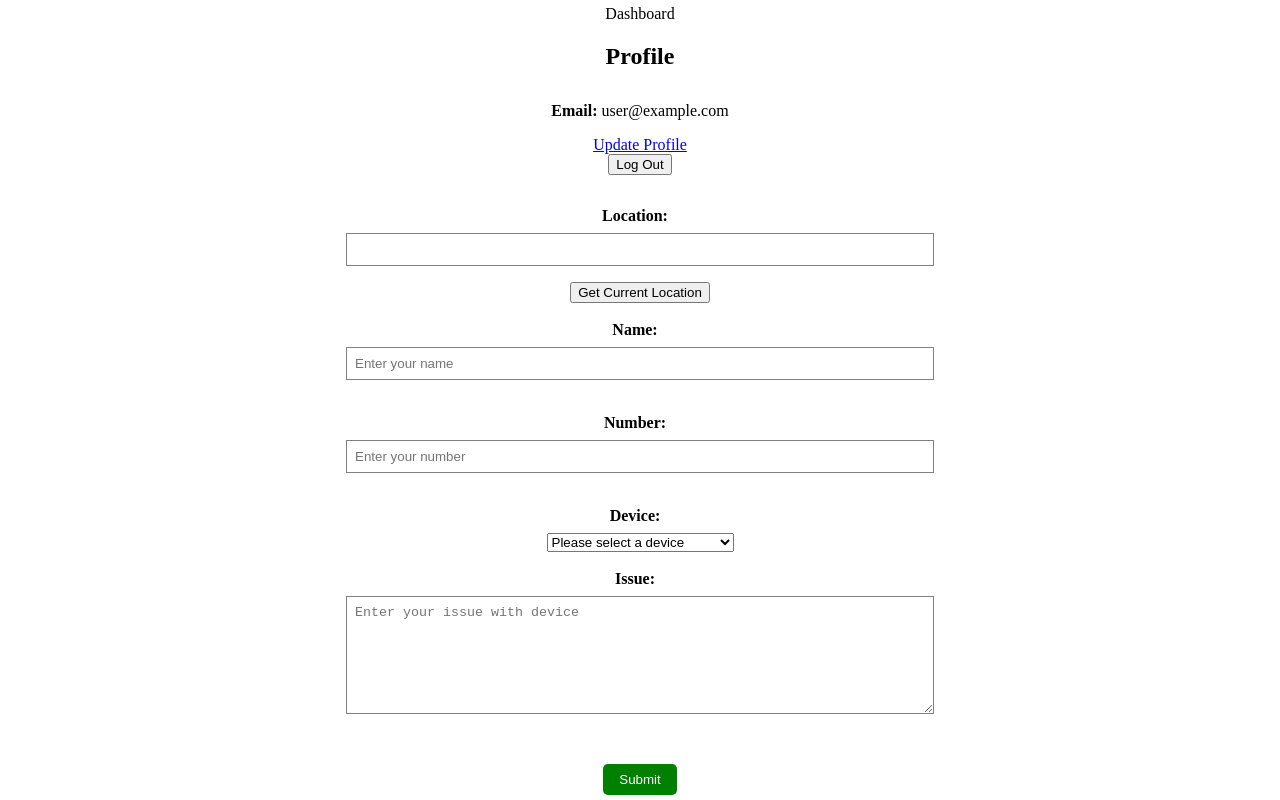
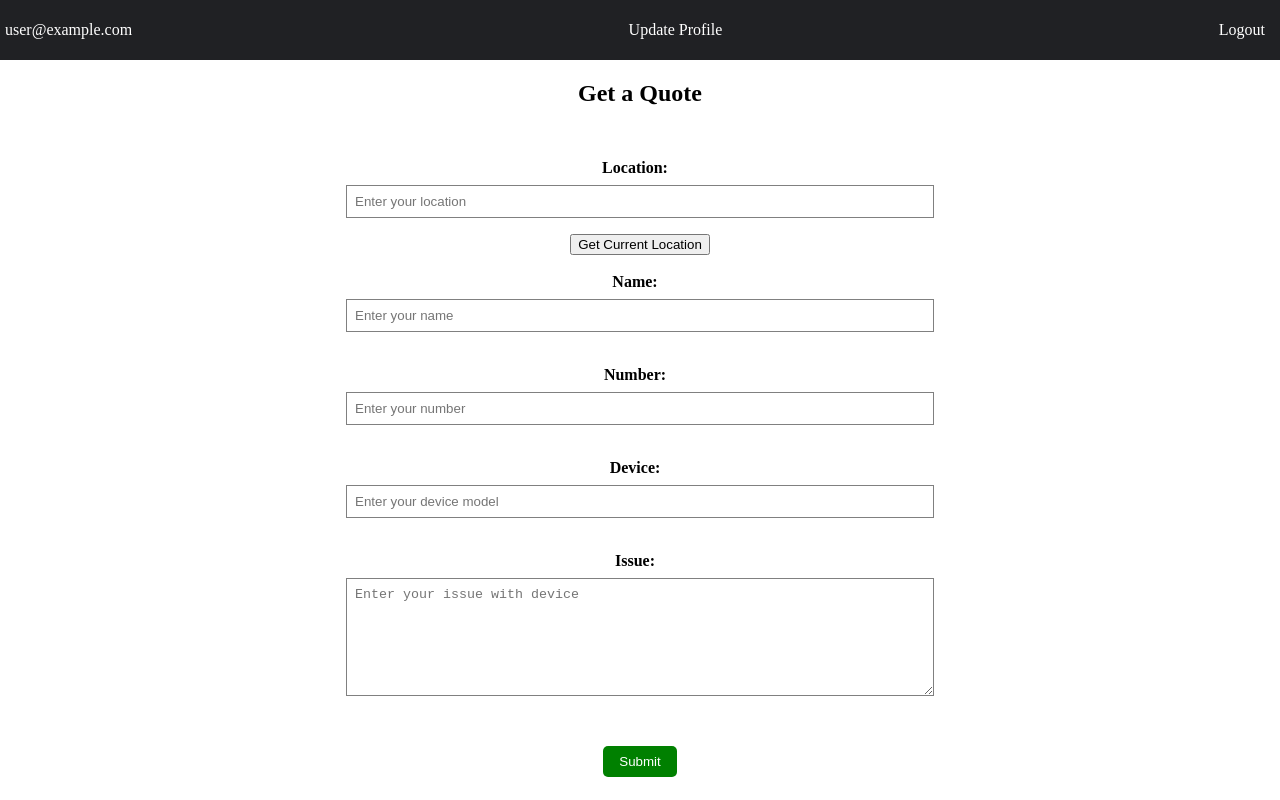
Before and after one commit to allenmor/shattercase, a React (Create React App) app: page / in a window 1280 px wide. Built offline with nearby package versions, Linux system fonts and the light colour scheme; no server answers; sample sign-in values are in the browser's storage.

Commit message:
navbar added

```diff
--- a/src/components/Dashboard.js
+++ b/src/components/Dashboard.js
@@ -1,12 +1,10 @@
 import React, { useState } from "react";
 import { useAuth } from "../contexts/AuthContext";
-import { Link, useNavigate } from "react-router-dom";
 import axios from "axios";
+import NavBar from "./NavBar";
 
 function Dashboard() {
-  const { currentUser, logout } = useAuth();
-  const navigate = useNavigate();
-
+  const { currentUser } = useAuth();
 
   const initialFormData = {
     name: "",
@@ -23,14 +21,7 @@ function Dashboard() {
     });
   };
 
-  async function handleLogOut() {
-    try {
-      await logout();
-      navigate("/login");
-    } catch {
-      // handle error
-    }
-  }
+
 
   const getLocation = () => {
     if (navigator.geolocation) {
@@ -64,16 +55,10 @@ function Dashboard() {
 
   return (
     <div className="dashboard-container">
+      <NavBar email={currentUser.email}/>
       <div className="dashboard-content">
-        Dashboard
+        <h2>Get a Quote</h2>
         <div className="dashboard">
-          <h2>Profile</h2>
-          <p>
-            <strong>Email: </strong> {currentUser.email}
-          </p>
-          <Link to="update-profile">Update Profile</Link>
-          <button onClick={handleLogOut}>Log Out</button>
-
           <form onSubmit={handleSubmit}>
             <label>Location:</label>
             <input
@@ -82,6 +67,7 @@ function Dashboard() {
               onChange={handleChange}
               type="text"
               value={formData.address}
+              placeholder='Enter your location'
             />
             <button onClick={getLocation}>Get Current Location</button>
             <br />
@@ -108,58 +94,14 @@ function Dashboard() {
             />
             <br />
             <label>Device:</label>
-            <select
+            <input
+              type="text"
               required
               name="device"
               onChange={handleChange}
               value={formData.device}
-            >
-              <option value="">Please select a device</option>
-              <option value="iPhone">iPhone</option>
-              <option value="iPhone 3G">iPhone 3G</option>
-              <option value="iPhone 3GS">iPhone 3GS</option>
-              <option value="iPhone 4">iPhone 4</option>
-              <option value="iPhone 4S">iPhone 4S</option>
-              <option value="iPhone 5">iPhone 5</option>
-              <option value="iPhone 5c">iPhone 5c</option>
-              <option value="iPhone 5s">iPhone 5s</option>
-              <option value="iPhone 6">iPhone 6</option>
-              <option value="iPhone 6 Plus">iPhone 6 Plus</option>
-              <option value="iPhone 6s">iPhone 6s</option>
-              <option value="iPhone 6s Plus">iPhone 6s Plus</option>
-              <option value="iPhone SE (1st generation)">
-                iPhone SE (1st generation)
-              </option>
-              <option value="iPhone 7">iPhone 7</option>
-              <option value="iPhone 7 Plus">iPhone 7 Plus</option>
-              <option value="iPhone 8">iPhone 8</option>
-              <option value="iPhone 8 Plus">iPhone 8 Plus</option>
-              <option value="iPhone X">iPhone X</option>
-              <option value="iPhone XR">iPhone XR</option>
-              <option value="iPhone XS">iPhone XS</option>
-              <option value="iPhone XS Max">iPhone XS Max</option>
-              <option value="iPhone 11">iPhone 11</option>
-              <option value="iPhone 11 Pro">iPhone 11 Pro</option>
-              <option value="iPhone 11 Pro Max">iPhone 11 Pro Max</option>
-              <option value="iPhone SE (2nd generation)">
-                iPhone SE (2nd generation)
-              </option>
-              <option value="iPhone 12 mini">iPhone 12 mini</option>
-              <option value="iPhone 12">iPhone 12</option>
-              <option value="iPhone 12 Pro">iPhone 12 Pro</option>
-              <option value="iPhone 12 Pro Max">iPhone 12 Pro Max</option>
-              <option value="iPhone 13 mini">iPhone 13 mini</option>
-              <option value="iPhone 13">iPhone 13</option>
-              <option value="iPhone 13 Pro">iPhone 13 Pro</option>
-              <option value="iPhone 13 Pro Max">iPhone 13 Pro Max</option>
-              <option value="iPhone SE (3rd generation)">
-                iPhone SE (3rd generation)
-              </option>
-              <option value="iPhone 14">iPhone 14</option>
-              <option value="iPhone 14 Plus">iPhone 14 Plus</option>
-              <option value="iPhone 14 Pro">iPhone 14 Pro</option>
-              <option value="iPhone 14 Pro Max">iPhone 14 Pro Max</option>
-            </select>
+              placeholder='Enter your device model'
+            />
 
             <br />
             <label>Issue:</label>
--- /dev/null
+++ b/src/components/NavBar.js
@@ -0,0 +1,31 @@
+import React from 'react';
+import { useNavigate } from 'react-router-dom';
+import { useAuth } from '../contexts/AuthContext';
+const NavBar = ({email}) => {
+
+  const { logout } = useAuth();
+
+    const navigate = useNavigate()
+
+    function handleUpdateProfileClick() {
+        navigate('/update-profile')
+    }
+
+    async function handleLogOut() {
+        try {
+          await logout();
+          navigate("/login");
+        } catch {
+          // handle error
+        }
+      }
+  return (
+      <div className='nav'>
+          <p>{email}</p>
+          <p onClick={handleUpdateProfileClick}>Update Profile</p>
+          <p onClick={handleLogOut}>Logout</p>
+      </div>
+  );
+}
+
+export default NavBar;
--- a/src/components/UpdateProfile.js
+++ b/src/components/UpdateProfile.js
@@ -1,6 +1,7 @@
 import React, { useState } from "react";
 import { useAuth } from "../contexts/AuthContext";
 import { Link, useNavigate } from "react-router-dom";
+import NavBar from "./NavBar";
 function UpdateProfile() {
   const [email, setEmail] = useState("");
   const [password, setPassword] = useState("");
@@ -44,6 +45,7 @@ function UpdateProfile() {
   return (
 
     <div className="login-container">
+      <NavBar email={currentUser.email}/>
       <h2>Update Profile</h2>
       <form className="login-form" onSubmit={handleSubmit}>
         <div>
--- a/src/index.css
+++ b/src/index.css
@@ -59,9 +59,9 @@ button[type="submit"] {
 
 .dashboard-container {
   display: flex;
-  justify-content: center;
   align-items: center;
   height: 100vh;
+  flex-direction: column;
 }
 
 .dashboard-content {
@@ -120,3 +120,32 @@ button[type="submit"] {
   max-height: 300px;
   overflow: auto;
 }
+
+/* NAVBAR */
+.nav {
+  display: flex;
+  background-color: rgb(32,33,36);
+  width: 100%;
+  justify-content: space-between;
+}
+
+.nav p {
+  margin-right: 10px;
+  text-decoration: none;
+  color: white;
+  padding: 5px;
+  cursor: pointer;
+  user-select: none;
+}
+
+/* Media query for screens smaller than 600px */
+@media (max-width: 600px) {
+  .nav-links {
+    flex-direction: column;
+  }
+
+  .nav-links a {
+    margin-right: 0;
+    margin-bottom: 10px;
+  }
+}
```
